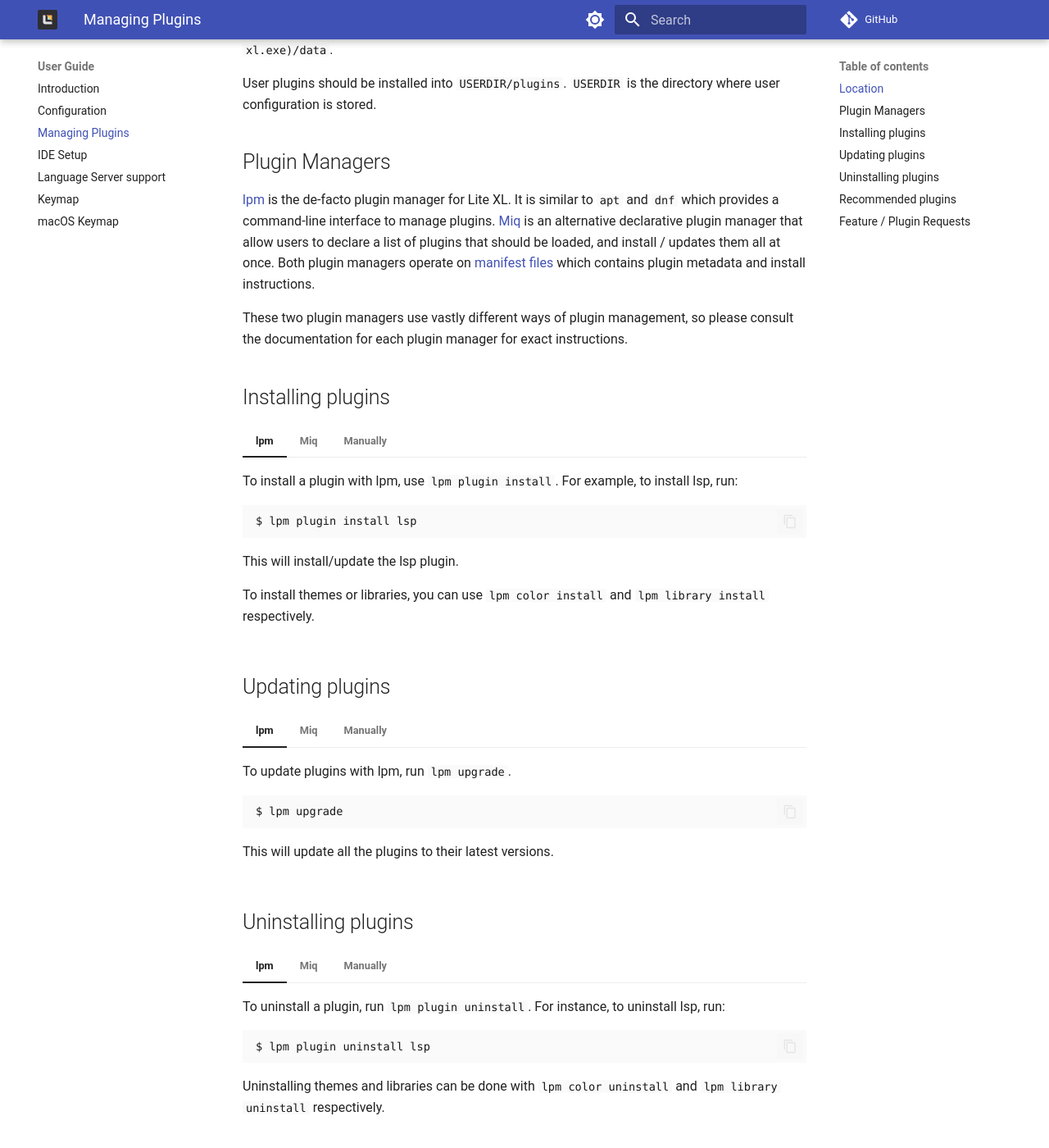
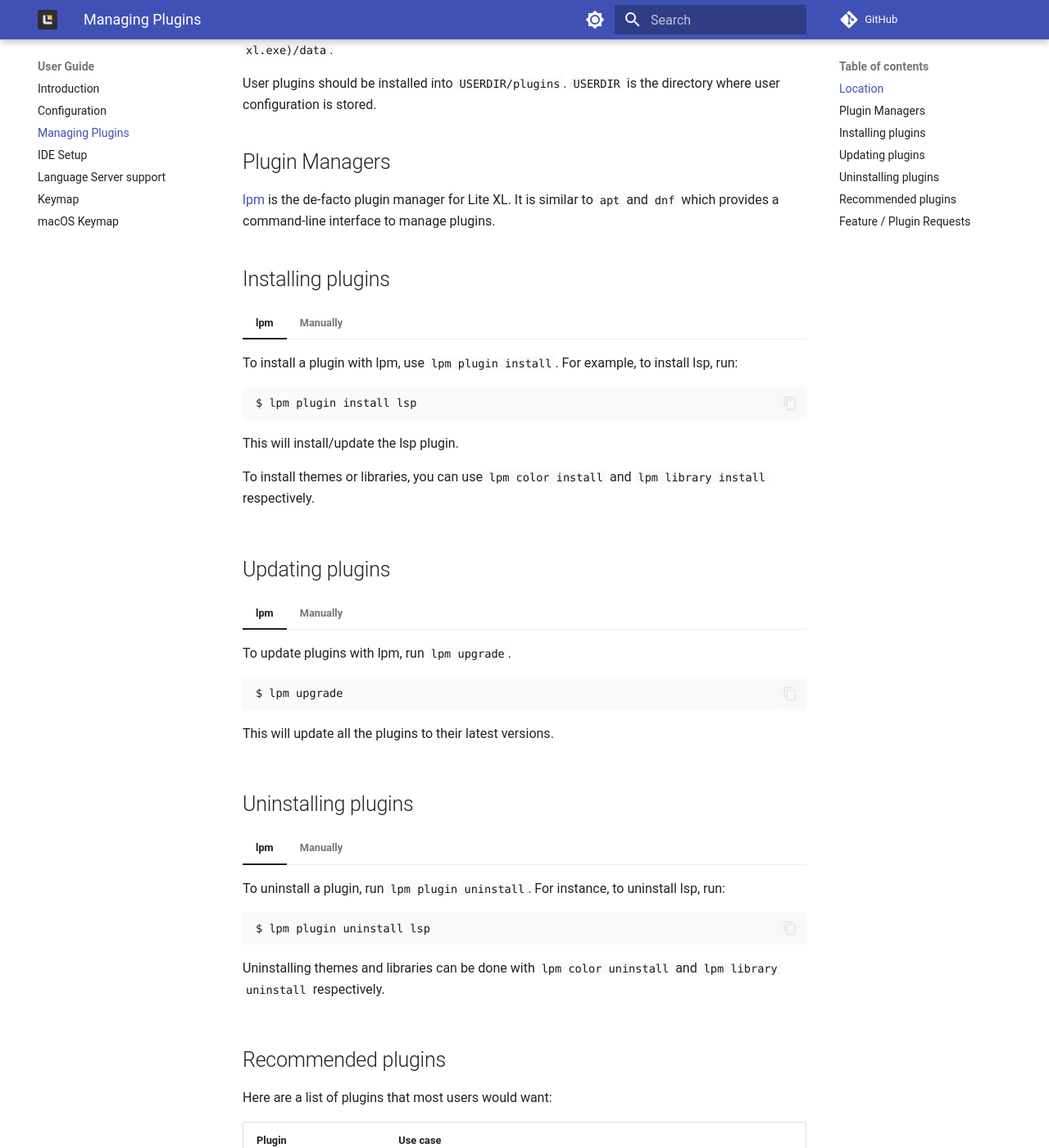
Before and after one commit to lite-xl/lite-xl.github.io, an MkDocs documentation site: the page built from docs/user-guide/managing-plugins.md, in a window 1280 px wide and 1400 px high, scrolled down 621 px. Shown: the whole window at 82% size. Built offline with MkDocs 1.6.1 and Material for MkDocs 9.7.7, drawn with Linux system fonts in a browser that asks for light colours; plug-ins that fetch from the network failed and are left out; comment, search, counter and statistics services are not loaded; the version menu is left out.

Commit message:
Remove miq from the documentation
Miq is no longer developed

````diff
--- a/docs/user-guide/managing-plugins.md
+++ b/docs/user-guide/managing-plugins.md
@@ -29,12 +29,6 @@
 
 [lpm] is the de-facto plugin manager for Lite XL.
 It is similar to `apt` and `dnf` which provides a command-line interface to manage plugins.
-[Miq] is an alternative declarative plugin manager that allow users to declare a list of plugins
-that should be loaded, and install / updates them all at once.
-Both plugin managers operate on [manifest files] which contains plugin metadata and install instructions.
-
-These two plugin managers use vastly different ways of plugin management,
-so please consult the documentation for each plugin manager for exact instructions.
 
 ## Installing plugins
 
@@ -52,27 +46,9 @@
     To install themes or libraries, you can use `lpm color install`
     and `lpm library install` respectively.
 
-=== "Miq"
-
-    To install a plugin with Miq, you need to specify the list of plugins to install
-    in `config.plugins.miq.plugins`.
-
-    ```lua
-    local config = require "core.config"
-    config.plugins.miq.plugins = {
-      -- this allows Miq to manage itself
-      'TorchedSammy/Miq',
-
-      -- install lsp
-      'lite-xl/lite-xl-lsp',
-    }
-    ```
-
-    Afterwards, you can run the command `miq:install` to install the plugins.
-
 === "Manually"
 
-    To install a plugin manually without using plugin managers such as lpm or Miq,
+    To install a plugin manually without using plugin managers such as lpm,
     you need to locate the `USERDIR` directory in your system.
     This directory is usually located in the following locations:
 
@@ -98,15 +74,11 @@
 
     This will update all the plugins to their latest versions.
 
-=== "Miq"
-
-    To update plugins with Miq, run `miq:update` in Lite XL.
-
 === "Manually"
 
     To update a plugin manually, you can download the latest version
     and replace the files in the `USERDIR/plugins`.
-    **Do not update plugins installed by lpm or Miq manually.**
+    **Do not update plugins installed by lpm manually.**
 
 ## Uninstalling plugins
 
@@ -121,10 +93,6 @@
 
     Uninstalling themes and libraries can be done with `lpm color uninstall`
     and `lpm library uninstall` respectively.
-
-=== "Miq"
-
-    **Uninstalling plugins in Miq is currently not supported.**
 
 === "Manually"
 
@@ -170,8 +138,6 @@
 [Addons package]:          ../setup/getting-started.md#base-and-addons-packages
 [lite-xl/lite-xl-plugins]: https://github.com/lite-xl/lite-xl-plugins
 [lpm]:                     https://github.com/lite-xl/lite-xl-plugin-manager
-[Miq]:                     https://github.com/TorchedSammy/Miq
-[manifest files]:          https://github.com/lite-xl/lite-xl-plugin-manager/blob/master/SPEC.md
 [align_carets]:            https://github.com/lite-xl/lite-xl-plugins/blob/master/plugins/align_carets.lua?raw=1
 [autoinsert]:              https://github.com/lite-xl/lite-xl-plugins/blob/master/plugins/autoinsert.lua?raw=1
 [autosave]:                https://github.com/lite-xl/lite-xl-plugins/blob/master/plugins/autosave.lua?raw=1
````
